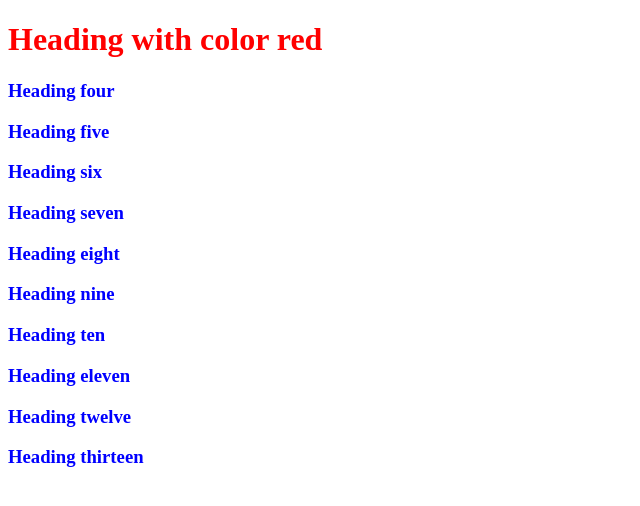
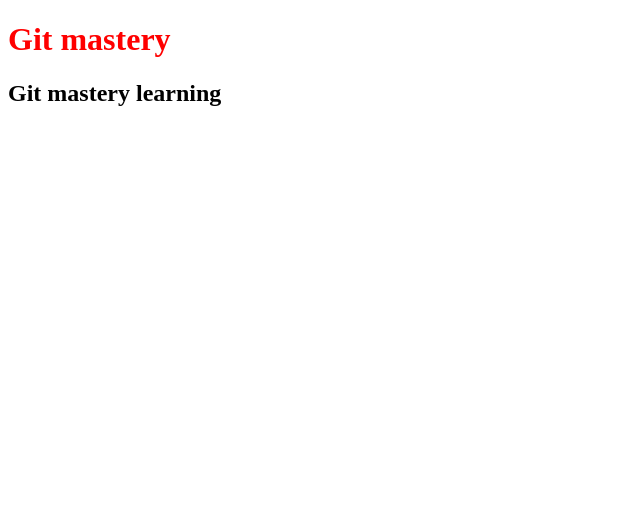
Before and after one commit to mnalii/test, a plain HTML site: page index.html in a window 1280 px wide. Shown: the whole page, without its empty margins (0-640 px from the left). Drawn offline with Linux system fonts and the light colour scheme.

Commit message:
update html

```diff
--- a/app.js
+++ b/app.js
@@ -1 +1,3 @@
 console.log('one');
+console.log('two');
+console.log('three');
--- a/index.html
+++ b/index.html
@@ -7,16 +7,7 @@
     <link rel="stylesheet" href="style.css" />
   </head>
   <body>
-    <h1 class="red">Heading with color red</h1>
-    <h3>Heading four</h3>
-    <h3>Heading five</h3>
-    <h3>Heading six</h3>
-    <h3>Heading seven</h3>
-    <h3>Heading eight</h3>
-    <h3>Heading nine</h3>
-    <h3>Heading ten</h3>
-    <h3>Heading eleven</h3>
-    <h3>Heading twelve</h3>
-    <h3>Heading thirteen</h3>
+    <h1 class="red">Git mastery</h1>
+    <h2>Git mastery learning</h2>
   </body>
 </html>
```
